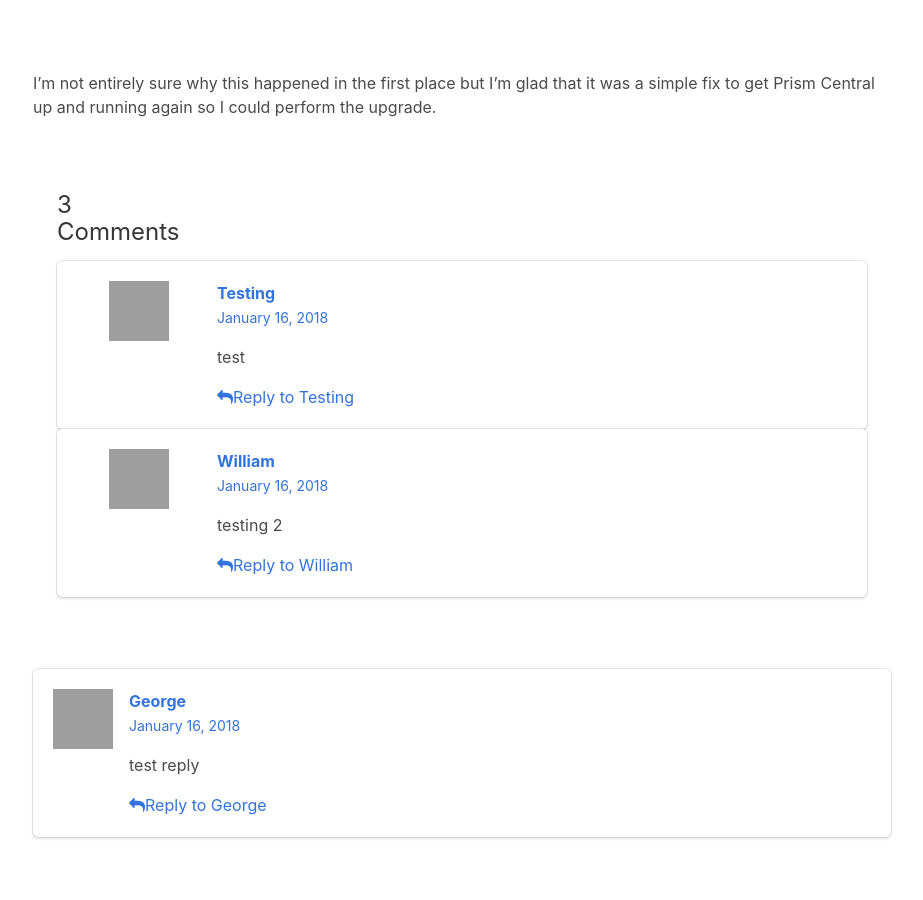
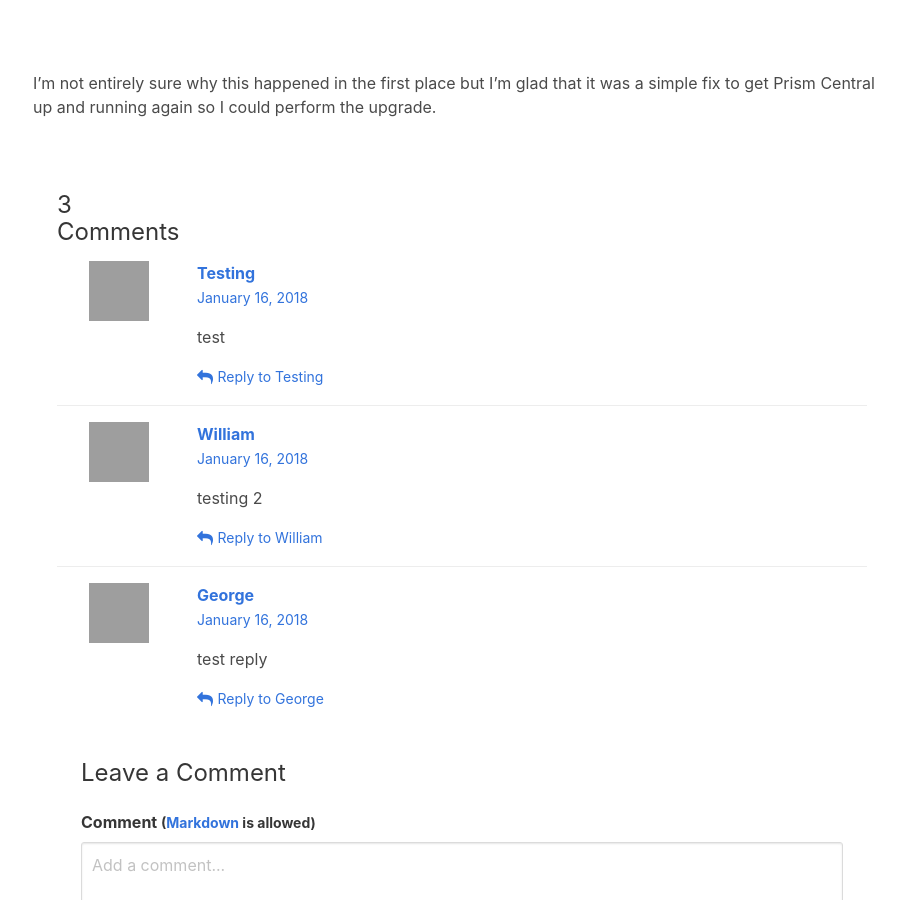
Before and after one commit to wjbeckett/blog, a Jekyll site: the page built from _posts/2018-01-15-prismcentral-noip.md, in a window 1280 px wide and 900 px high, scrolled down 1663 px. Shown: the whole window, without its empty margins (178-1101 px from the left). Built offline with Jekyll 4.4.1, drawn with Linux system fonts in a browser that asks for light colours; nearby versions of some CDN libraries; grey boxes are pictures that could not be loaded.

Commit message:
updated comment styling.

```diff
--- a/_includes/comment.html
+++ b/_includes/comment.html
@@ -1,4 +1,4 @@
-<div class="box">
+<!-- comment styling -->
   <article id="comment{% unless include.r %}{{ index | prepend: '-' }}{% else %}{{ include.index | prepend: '-' }}{% endunless %}" class="media js-comment comment {% if include.name == site.author.name %}admin{% endif %} {% unless include.replying_to == 0 %}child{% endunless %}">
     <div class="media-left comment-avatar">
       <figure class="image">
@@ -41,14 +41,14 @@
         <div class="level-right">
           <a class="level-item" rel="nofollow" href="#comment-{{ include.index }}" onclick="return addComment.moveForm('comment-{{ include.index }}', '{{ include.index }}', 'respond', '{{ page.slug }}')">
             <span class="icon is-small"><i class="fa fa-reply"></i></span>
-            Reply to {{ include.name }}
+            &nbsp; <small>Reply to {{ include.name }}</small>
           </a>
         </div>
-      </div>
+      </nav>
     {% endunless %}
   </div>
   </article>
-</div>
+
 {% capture i %}{{ include.index }}{% endcapture %}
 {% assign replies = site.data.comments[page.slug] | where_exp: 'item', 'item.replying_to == i' %}
 {% for reply in replies %}
--- a/_includes/comments.html
+++ b/_includes/comments.html
@@ -4,7 +4,7 @@
         <!-- Start static comments -->
         <div id="comments" class="js-comments">
             <h3 class="tile is-2">{% if site.data.comments[page.slug].size > 1 %}{{ site.data.comments[page.slug] | size | append: ' ' }}{% endif %}Comments</h3>
-            {% assign comments = site.data.comments[page.slug] | where_exp: "item", "item.replying_to == ''" %}
+            {% assign comments = site.data.comments[page.slug] | where_exp: "item", "item.replying_to == ''" | sort: 'date' %}
             {% for comment in comments %}
                 {% assign index       = forloop.index %}
                 {% assign r           = comment.replying_to %}
```
